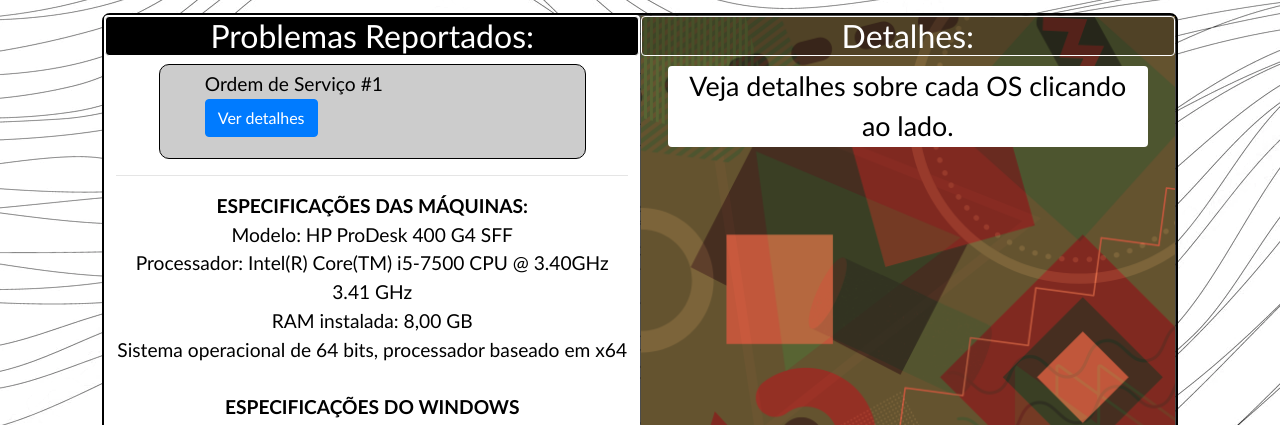
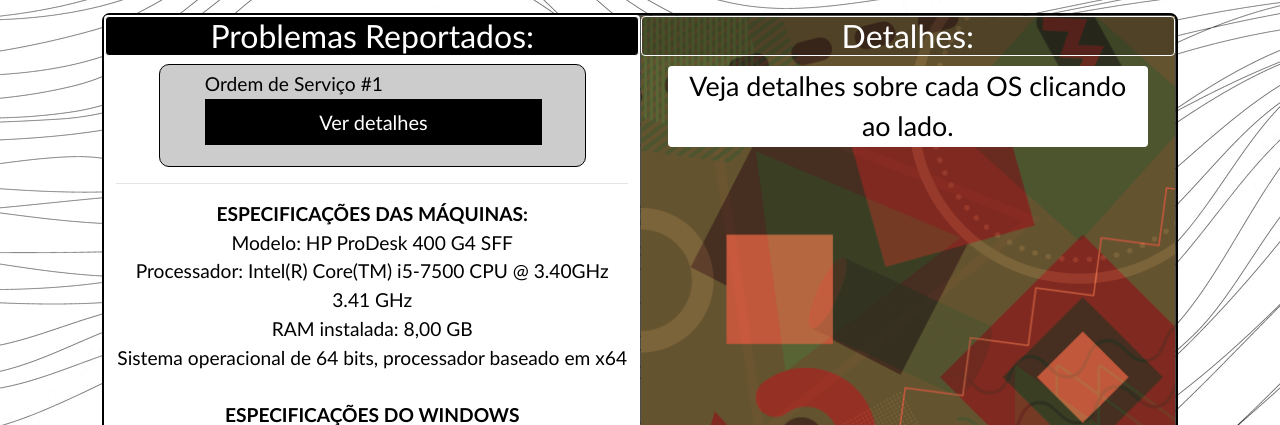
Before and after one commit to m-u-l-a-s/BIOS, a Flask app: page /consulta in a window 1280 px wide. Shown: the part 65-490 px from the top of the page. Run offline with Flask 2, Linux system fonts and the light colour scheme; tables that the repository leaves empty hold one stand-in row (values such as "Sample post"); some libraries are stand-ins or nearby versions.

Commit message:
Subindo atualizações do css

```diff
--- a/website/static/css/style.css
+++ b/website/static/css/style.css
@@ -19,7 +19,7 @@ body {
     position: absolute;
     background-color: rgba(34, 34, 34, 0.808);
     overflow: auto;
-    box-shadow: 0px 8px 16px rgba(0, 0, 0, 0.2);
+    box-shadow: 0px 8px 16px rgba(34, 34, 34, 0.808);
 }
 
 .dropdown:hover .dropdownContent {
@@ -28,7 +28,7 @@ body {
 
 .dropdownContent a {
     color: white;
-    display: block;
+    display:block;
     padding: 10px 16px;
 }
 
--- a/website/templates/consulta.html
+++ b/website/templates/consulta.html
@@ -18,9 +18,9 @@
                     <li class="detalhes">Descrição: {{ i[3] }}</li>
                     <li class="detalhes">Status: {{ i[4] }} </li> -->
                     <li>
-                        <button type="button" class="btn btn-primary"  id="btn{{ar.index(i)}}">Ver detalhes</button>
+                        <button type="button" class="btn-secondary btn-lg btn-home"  id="btn{{ar.index(i)}}">Ver detalhes</button>
                         {% if user.admin %}
-                        <button type="button" class="btn btn-secondary" id="res{{ar.index(i)}}">Marcar como resolvido</button>
+                        <button type="button" class="btn-secondary btn-lg btn-home" id="res{{ar.index(i)}}">Marcar como resolvido</button>
                         {% endif %}
                     </li>
                 </ul>
```
